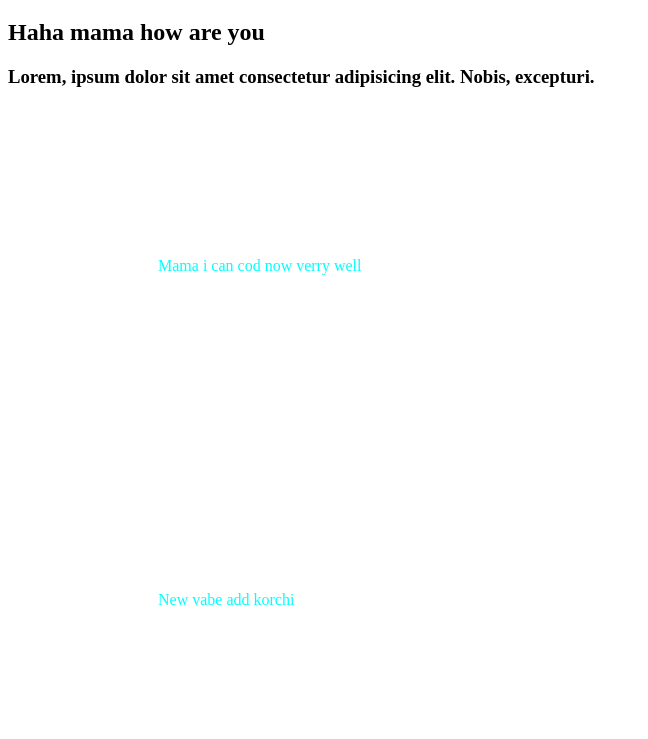
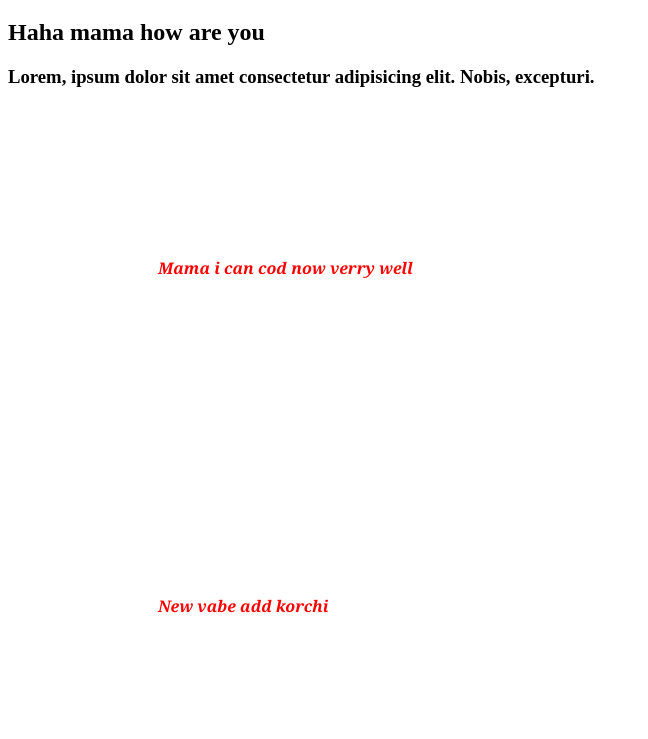
Before and after one commit to SofiuzzamanSofi/my-second-repo, a plain HTML site: page index.html in a window 1280 px wide. Shown: the part 61-800 px from the top of the page, without its empty margins (0-648 px from the left). Drawn offline with Linux system fonts and the light colour scheme.

Commit message:
add this

```diff
--- a/style.css
+++ b/style.css
@@ -1,5 +1,10 @@
 p{
     background-color: 4px solid red;
-    color: aqua;
+    border: 8px;
+    border-radius: 10px;
+    color: rgb(255, 0, 0);
+    font-weight: 700;
     padding: 150px;
+    font-style: italic;
+    font-family: Cambria, Cochin, Georgia, Times, 'Times New Roman', serif;
 }
```
